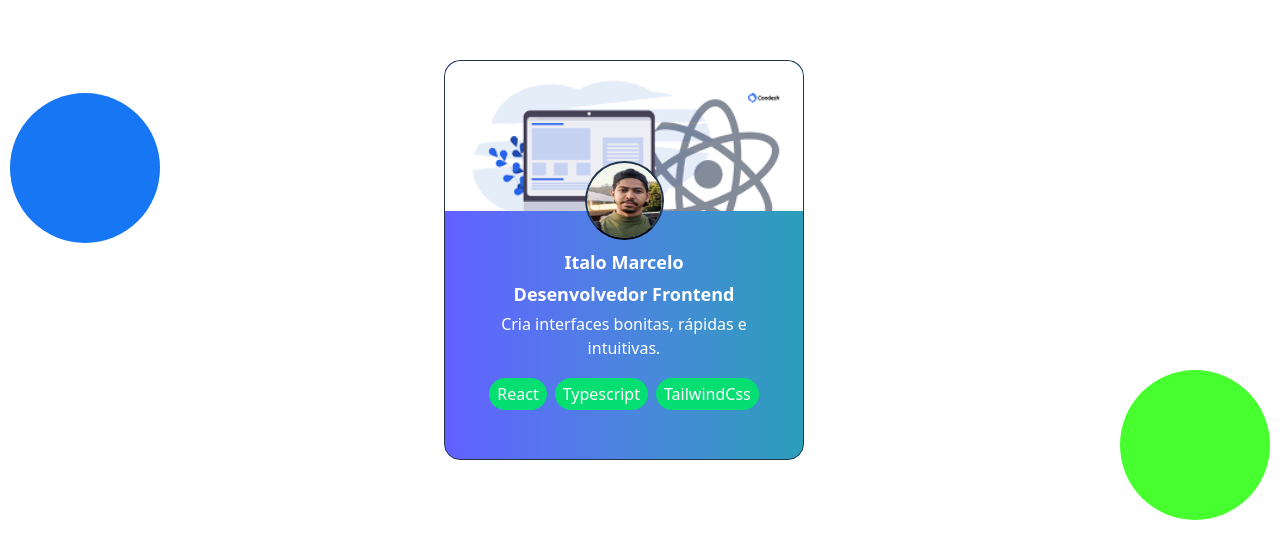
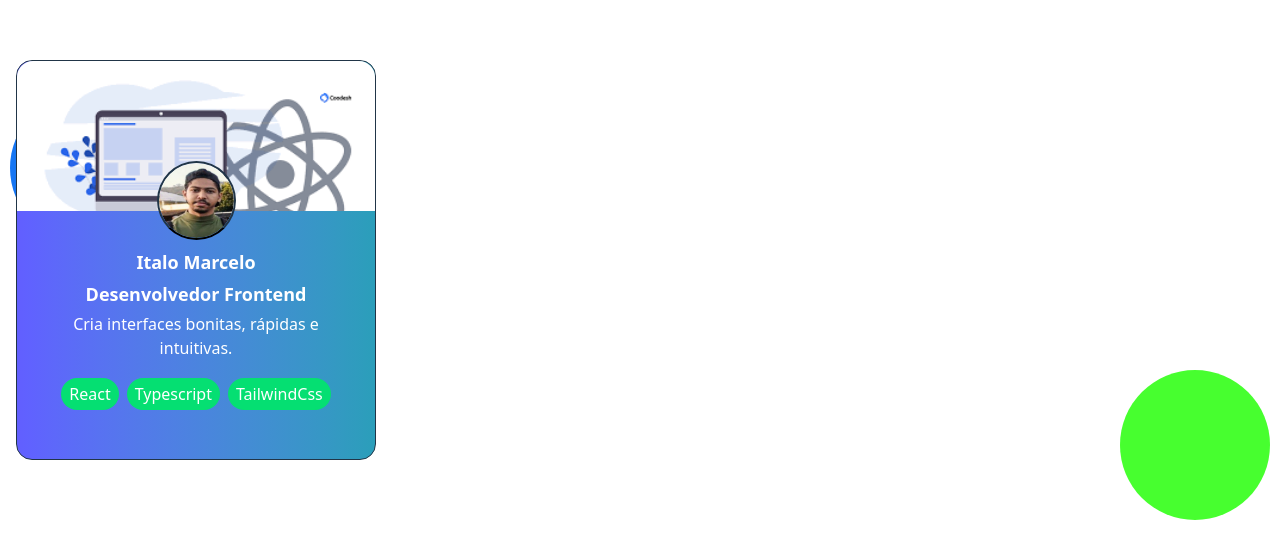
Before and after one commit to ItaloDev-Marcelo/profile-card, a React (Vite) app: page / in a window 1280 px wide. Shown: the part 140-698 px from the top of the page. Built offline with nearby package versions, Linux system fonts and the light colour scheme.

Commit message:
fix background error

```diff
--- a/src/App.css
+++ b/src/App.css
@@ -1,5 +1,6 @@
 #root {
-  max-width: 1280px;
+  width: 100%;
+  height: 100%;
   margin: 0 auto;
   padding: 2rem;
   text-align: center;
```
